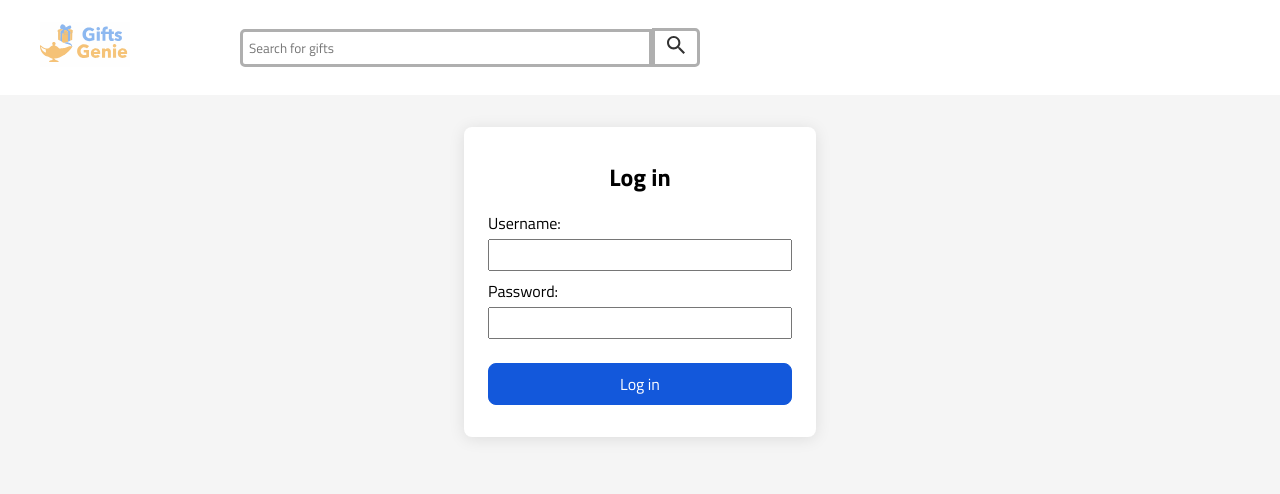
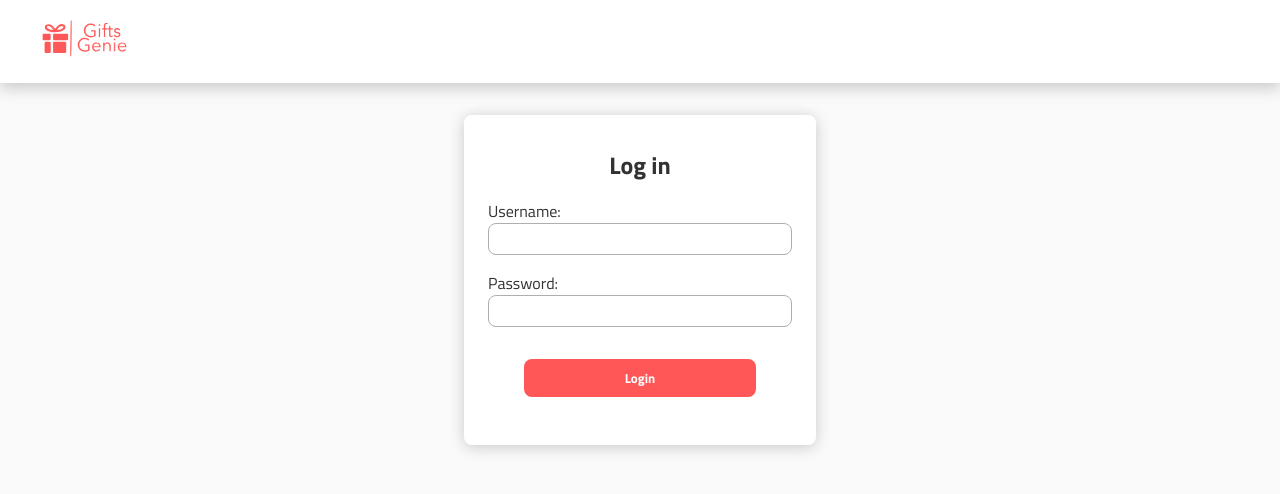
Before and after one commit to shwetagulati03/shweta-gulati-capstone, a React (Create React App) app in the folder client/: page / in a window 1280 px wide. Shown: the top 494 px of the page. Built offline with nearby package versions, Linux system fonts and the light colour scheme.

Commit message:
Some styling

```diff
--- a/client/src/components/Button/Button.scss
+++ b/client/src/components/Button/Button.scss
@@ -4,20 +4,20 @@
 
 .primary-button {
     all: unset;
-    background-color: $gg-blue;
-    color: $gg-black;
+    background-color: $gg-coral;
+    color: $white;
     width: 100%;
-    height: 36px;
+    height: 2.25rem;
     @include mobile-subheader;
     font-weight: bold;
-    border-radius: 5px;
+    border-radius: 0.5rem;
     cursor: pointer;
     text-align: center;
 
     @include tablet {
-        width: 200px;
+        width: 12.5rem;
         padding: 0 1rem;
-        height: 38px;
+        height: 2.375rem;
         font-weight: bold;
     }
 
@@ -26,6 +26,6 @@
     }
 
     &:hover {
-        background-color: $gg-darkblue;
+        background-color: $gg-hover;
     }
 }
--- a/client/src/components/Header/Header.jsx
+++ b/client/src/components/Header/Header.jsx
@@ -1,6 +1,6 @@
 import './Header.scss';
 import { Link } from 'react-router-dom';
-import logo from '../../assets/logo/logo.svg';
+import logo from '../../assets/logo/logo_1.svg';
 import searchIcon from '../../assets/icons/search.svg';
 
 
@@ -11,10 +11,10 @@ return(
         <img src={logo} alt="GiftsGenie Logo" className="header__logo"/>
       </Link>
 
-      <div className="header__search">
+      {/* <div className="header__search">
         <input type="text" placeholder="Search for gifts" />
         <button><img src={searchIcon} alt="Search" /></button>
-      </div>
+      </div> */}
 {/*
       <Link to="" className="header__profile">
         <img src="" alt="Profile" />
--- a/client/src/components/Header/Header.scss
+++ b/client/src/components/Header/Header.scss
@@ -11,17 +11,22 @@
     display: flex;
     justify-content: flex-start;
     align-items: center;
-    padding: 20px;
+    padding: 1.25rem;
     background-color: $white;
-    box-shadow: 0px 2px 4px rgba(0, 0, 0, 0.1);
+    box-shadow: 0px 5px 15px rgba(0, 0, 0, .2);
+    position: relative;
+    top: 0;
+    left: 0;
+    right: 0;
+    z-index: 100;
 
     @include tablet {
-        padding: 20px 40px;
+        padding: 1.25rem 2.5rem;
     }
 }
 
 .header__logo-container {
-    max-width: 90px;
+    max-width: 5.625rem;
 }
 
 .header__logo {
@@ -34,11 +39,11 @@
     min-width: 40%;
     display: flex;
     align-items: center;
-    border-radius: 5px 5px 5px;
+    border-radius: 0.3125rem;
     border-color: $gg-black;
-    padding: 8px 10px;
-    max-width: 400px;
-    margin-left: 100px;
+    padding: 0.5rem 0.625rem;
+    max-width: 25rem;
+    margin-left: 6.25rem;
 }
 
 .header__search input {
--- a/client/src/components/Hero/Hero.scss
+++ b/client/src/components/Hero/Hero.scss
@@ -37,7 +37,7 @@
     position: relative;
     background-color: #FCE1E8;
     width: 100%;
-    height: 90vh;
+    height: 50vh;
     background-repeat: no-repeat;
     object-fit: cover;
     background-size: contain;
@@ -45,19 +45,7 @@
     align-items: center;
     justify-content: center;
 
-    // &__overlay {
-    //     position: absolute;
-    //     height: 100vh;
-    //     width: 100%;
-    //     top: 0;
-    //     left: 0;
-    //     background: rgba(0, 0, 0, 0.2);
-    //     color: white;
-    //     display: flex;
-    //     justify-content: center;
-    //     flex-direction: column;
-    //     padding-left: 1rem;
-    //     padding-right: 1rem;
-    //     justify-content: space-around;
-    // }
+    @include tablet {
+        height: 90vh;
+    }
 }
--- a/client/src/pages/LoginPage/LoginPage.jsx
+++ b/client/src/pages/LoginPage/LoginPage.jsx
@@ -1,9 +1,10 @@
+import Button from "../../components/Button/Button";
 import "./LoginPage.scss";
 import axios from "axios";
 
 export default function Login({ setIsLoggedIn }) {
   const handleSubmit = async (event) => {
-    // prevent default behaviour
+
     event.preventDefault();
 
     const username = event.target.username.value;
@@ -12,7 +13,7 @@ export default function Login({ setIsLoggedIn }) {
     console.log(username, password);
 
     try {
-      // send username/password in a POST request to the API
+
       const response = await axios.post("http://localhost:8080/users", {
         username: username,
         password: password,
@@ -45,7 +46,10 @@ export default function Login({ setIsLoggedIn }) {
           <input className="login__input" type="password" name="password" />
         </label>
 
-        <button className="login__button">Log in</button>
+        <div className="login__button-container">
+        <Button>Login</Button>
+        </div>
+
       </form>
     </main>
   );
--- a/client/src/pages/LoginPage/LoginPage.scss
+++ b/client/src/pages/LoginPage/LoginPage.scss
@@ -1,21 +1,36 @@
+@use '../../styles/partials/_mixins' as *;
+@use '../../styles/partials/_variables' as *;
+@use '../../styles/partials/_typography' as *;
+
+* {
+    box-sizing: border-box;
+    font-family: 'Titillium Web';
+}
+
+
 .login-page {
-    background-color: #f5f5f5;
-    min-height: 100vh;
+    background-color: $alabaster;
+    min-height: 85vh;
     display: flex;
     flex-direction: column;
     align-items: center;
     padding: 2rem;
+    position: relative;
 }
 
 .login {
     display: flex;
     flex-direction: column;
-    width: 22rem;
-    box-shadow: 0 2px 16px rgba(0, 0, 0, 0.1);
-    background-color: #fff;
+    justify-content: center;
+    box-shadow: 0 2px 16px rgba(0, 0, 0, 0.2);
+    background-color: $white;
     border-radius: 0.5rem;
     padding: 2rem 1.5rem;
     margin-bottom: 1rem;
+    height: fit-content;
+    padding-bottom: 3rem;
+    width: 22rem;
+    color: $gg-black;
 
     &__title {
         margin: 0;
@@ -26,35 +41,29 @@
     }
 
     &__field {
-        margin-bottom: 0.5rem;
+        margin-bottom: 1rem;
     }
 
     &__input {
         display: block;
         height: 2rem;
         width: 100%;
-        margin-top: 0.25rem;
+        border-radius: 0.5rem;
+        border: 0.0625rem solid $silver;
+        padding: 0.5rem 1rem;
+
+        &:focus {
+            outline: none;
+            border-color: $gg-hover;
+        }
+
     }
 
-    &__button {
+    &__button-container {
         margin-top: 1rem;
-        background-color: #1358db;
-        border: 1px solid #1358db;
-        color: #fff;
-        border-radius: 0.5rem;
-        padding: 0.5rem;
-        font-size: inherit;
-        cursor: pointer;
-        transition: background-color 0.15s;
-
-        &:hover {
-            background-color: #003fc2;
-        }
+        display: flex;
+        flex-direction: column;
+        align-items: center;
     }
 
-    &__message {
-        border-left: 5px solid rgb(225, 81, 52);
-        padding: 0.75rem;
-        margin-bottom: 1rem;
-    }
 }
--- a/client/src/pages/ProductDescriptionPage/ProductDescriptionPage.jsx
+++ b/client/src/pages/ProductDescriptionPage/ProductDescriptionPage.jsx
@@ -39,8 +39,7 @@ useEffect(() => {
 useEffect(() => {
   if (product) {
     const calculatedOrderData = {
-      user_id: "1",
-      recipient_id: "1",
+
       order_total: product.price,
       items: [
         {
--- a/client/src/styles/partials/_variables.scss
+++ b/client/src/styles/partials/_variables.scss
@@ -1,11 +1,18 @@
 $tablet-breakpoint: 768px;
 $desktop-breakpoint: 1280px;
 
+
+$gg-coral: #FF5757;
+$gg-black: #323232;
+$gg-hover: #FF2424;
+$gray: #D5D5D5;
+
+$silver: #AFAFAF;
+$white: #FFFFFF;
+$mercury: #E1E1E1;
+$alabaster: #FAFAFA;
+
 $yellow: #F5C276;
 $gg-blue: #8BB7FE;
-$gg-black: #323232;
-$silver: #AFAFAF;
-$white: #FFFFFF;
+
 $gg-darkblue: #0065AD;
-$mercury: #E1E1E1;
-$alabaster: #FAFAFA;
```
Also changed, not shown: client/src/assets/logo/logo_1.svg (added).
